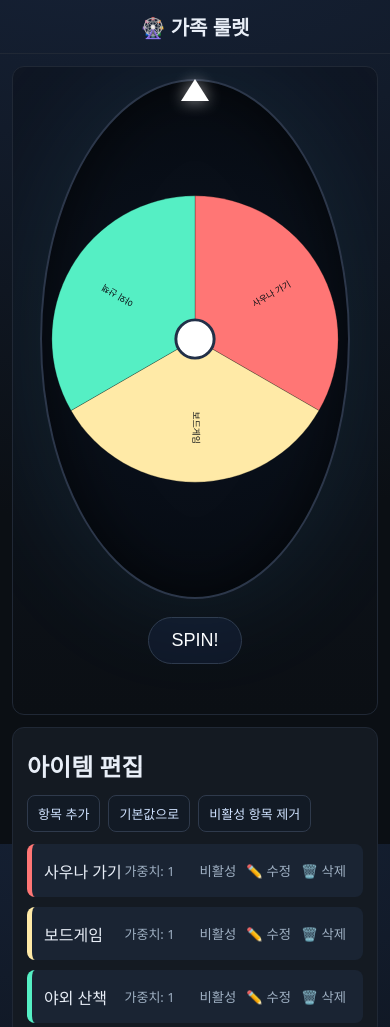
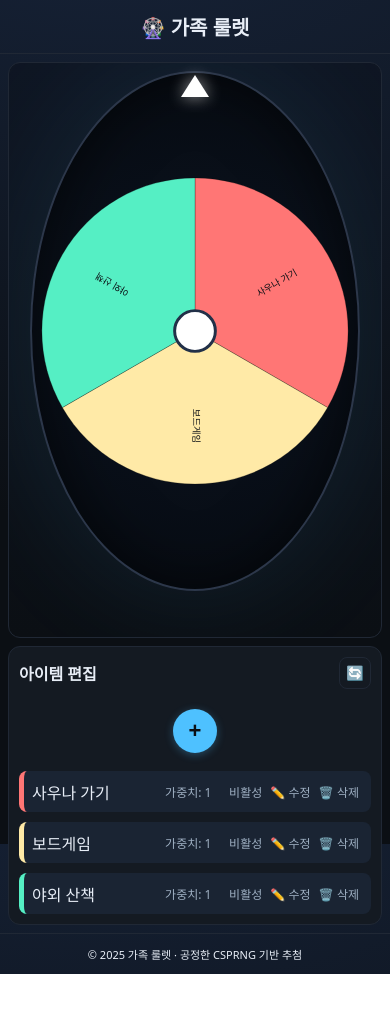
Before and after one commit to ipisyong/family-roulette, a plain HTML site: page index.html in a window 390 px wide. Shown: the top 1027 px of the page. After the commit the page ends 974 px from the top, so only its background shows below. Drawn offline with nearby package versions, Linux system fonts and the light colour scheme.

Commit message:
feat: 커서 규칙 문서 추가 및 UI 개선
- 새로운 .cursorrules 파일을 추가하여 프로젝트의 커서 규칙 및 개발 가이드라인을 문서화했습니다.
- index.html에서 아이템 편집 UI를 개선하고, 버튼 및 패널 레이아웃을 조정했습니다.
- README.md를 업데이트하여 프로젝트 소개 및 기술 스택을 명확히 했습니다.
- CSS 스타일을 수정하여 UI 요소의 반응형 디자인을 강화했습니다.

```diff
--- a/css/styles.css
+++ b/css/styles.css
@@ -40,19 +40,48 @@ h1{font-size:22px; margin:0}
   width:100%; max-width:520px; aspect-ratio:1/1; border-radius:50%; background: radial-gradient(circle at center, #0c1421, #060a10);
   border:2px solid #2c374a; box-shadow: inset 0 0 60px rgba(0,0,0,.6), 0 0 120px rgba(78,193,255,.1);
   transform: rotate(0deg);
+  cursor: pointer;
+  transition: transform 0.1s ease;
 }
-#spin-btn{
-  margin-top:18px; padding:12px 22px; font-size:18px; border-radius:999px; border:1px solid #2f3a4c; background:#101828; color:#fff; cursor:pointer;
-  box-shadow: 0 0 0 0 rgba(78,193,255,.0);
-  transition: box-shadow .3s ease, transform .06s ease;
+#wheel:hover {
+  transform: rotate(0deg) scale(1.02);
+  box-shadow: inset 0 0 60px rgba(0,0,0,.6), 0 0 120px rgba(78,193,255,.2);
 }
-#spin-btn:hover{ box-shadow: 0 0 0 8px rgba(78,193,255,.08) }
-#spin-btn:active{ transform: translateY(1px) }
+#wheel:active {
+  transform: rotate(0deg) scale(0.98);
+}
 .result{ margin-top:10px; min-height:28px; color:var(--accent-2); font-weight:600; letter-spacing:0.2px }
 .panel{
   position:sticky; top:12px; background:var(--panel); border:1px solid var(--line); border-radius:12px; padding:14px;
 }
-.panel h2{margin:6px 0 12px}
+.panel-header {
+  display: flex;
+  align-items: center;
+  justify-content: space-between;
+  margin-bottom: 16px;
+}
+.panel h2{margin:0; font-size: 18px;}
+.refresh-btn {
+  background: none;
+  border: 1px solid var(--line);
+  color: var(--muted);
+  padding: 8px;
+  border-radius: 8px;
+  cursor: pointer;
+  font-size: 16px;
+  transition: all 0.2s ease;
+  width: 36px;
+  height: 36px;
+  display: flex;
+  align-items: center;
+  justify-content: center;
+}
+.refresh-btn:hover {
+  background: var(--accent);
+  color: var(--bg);
+  border-color: var(--accent);
+  transform: rotate(180deg);
+}
 .controls{display:flex; gap:8px; margin-bottom:12px; flex-wrap:wrap;}
 .controls button{
   border:1px solid #2f3a4c; background:#121a25; color:#cfe2ff; padding:8px 10px; border-radius:8px; cursor:pointer; font-size:13px;
@@ -64,6 +93,39 @@ h1{font-size:22px; margin:0}
   display: flex;
   flex-direction: column;
   gap: 10px;
+}
+
+.add-item-card {
+  display: flex;
+  justify-content: center;
+  padding: 8px;
+}
+
+.add-item-btn {
+  background: var(--accent);
+  color: var(--bg);
+  border: none;
+  border-radius: 50%;
+  width: 48px;
+  height: 48px;
+  font-size: 24px;
+  font-weight: bold;
+  cursor: pointer;
+  transition: all 0.2s ease;
+  display: flex;
+  align-items: center;
+  justify-content: center;
+  box-shadow: 0 2px 8px rgba(78, 193, 255, 0.3);
+}
+
+.add-item-btn:hover {
+  background: var(--accent-2);
+  transform: scale(1.1);
+  box-shadow: 0 4px 16px rgba(156, 255, 109, 0.4);
+}
+
+.add-item-btn:active {
+  transform: scale(0.95);
 }
 
 .item-card {
@@ -181,4 +243,83 @@ h1{font-size:22px; margin:0}
   .pointer { top: 12px; }
   #wheel { max-width: calc(100vw - 80px); }
   .app-footer small { font-size: 11px; }
+
+  .panel {
+    padding: 12px;
+  }
+
+  .panel-header {
+    margin-bottom: 12px;
+  }
+
+  .panel h2 {
+    font-size: 16px;
+  }
+
+  .refresh-btn {
+    width: 32px;
+    height: 32px;
+    font-size: 14px;
+  }
+
+  .add-item-btn {
+    width: 44px;
+    height: 44px;
+    font-size: 22px;
+  }
+
+  .item-card {
+    padding: 10px;
+    gap: 8px;
+  }
+
+  .item-card .item-weight {
+    min-width: 60px;
+    font-size: 12px;
+  }
+
+  .item-card .edit-controls {
+    gap: 6px;
+  }
+
+  .item-card .edit-controls input[type="text"] {
+    font-size: 13px;
+    padding: 6px;
+  }
+
+  .item-card .edit-controls .weight-control button {
+    width: 24px;
+    height: 24px;
+    font-size: 14px;
+  }
+
+  .item-card .edit-controls input[type="color"] {
+    width: 32px;
+    height: 32px;
+  }
+
+  .item-card .edit-controls .save-btn {
+    padding: 6px 10px;
+    font-size: 13px;
+  }
 }
+
+@media (max-width: 480px) {
+  .layout { padding: 8px; gap: 8px; }
+  .stage { padding: 8px 0; }
+  #wheel { max-width: calc(100vw - 60px); }
+
+  .panel {
+    padding: 10px;
+  }
+
+  .item-card {
+    padding: 8px;
+    gap: 6px;
+  }
+
+  .item-card .item-actions button {
+    padding: 3px;
+    font-size: 12px;
+  }
+}
--- a/index.html
+++ b/index.html
@@ -21,19 +21,20 @@
       <div id="three-overlay"></div>
       <div class="pointer" aria-hidden="true"></div>
       <svg id="wheel" width="520" height="520" viewBox="0 0 520 520" role="img" aria-label="룰렛 휠"></svg>
-      <button id="spin-btn" class="primary">SPIN!</button>
+
       <div id="result" class="result" aria-live="polite"></div>
     </section>
 
     <aside class="panel">
-      <h2>아이템 편집</h2>
-      <div class="controls">
-        <button id="add-item">항목 추가</button>
-        <button id="reset-defaults">기본값으로</button>
-        <button id="clear-inactive">비활성 항목 제거</button>
+      <div class="panel-header">
+        <h2>아이템 편집</h2>
+        <button id="reset-defaults" class="refresh-btn" title="기본값으로 되돌리기">🔄</button>
       </div>
-      <ul id="items-list" class="items-list"></ul>
-
+      <ul id="items-list" class="items-list">
+        <li class="add-item-card">
+          <button id="add-item" class="add-item-btn" title="새 항목 추가">+</button>
+        </li>
+      </ul>
     </aside>
   </main>
 
--- a/js/app.js
+++ b/js/app.js
@@ -3,13 +3,10 @@
 import { ThreeFX } from './threefx.js';
 
 const wheelEl = document.getElementById('wheel');
-const spinBtn = document.getElementById('spin-btn');
 const resultEl = document.getElementById('result');
-const itemsTbody = document.getElementById('items-tbody');
+const itemsList = document.getElementById('items-list');
 const addItemBtn = document.getElementById('add-item');
 const resetBtn = document.getElementById('reset-defaults');
-const clearInactiveBtn = document.getElementById('clear-inactive');
-
 
 const STORAGE_KEY = 'family_roulette_items_v1';
 let rotating = false;
@@ -245,10 +242,11 @@ function spin(){
 }
 
 // 편집 UI (개선된 버전)
-const itemsList = document.getElementById('items-list');
+function renderList() {
+  // 기존 아이템들만 렌더링 (추가 버튼은 HTML에 고정)
+  const existingItems = itemsList.querySelectorAll('.item-card:not(.add-item-card)');
+  existingItems.forEach(item => item.remove());
 
-function renderList() {
-  itemsList.innerHTML = '';
   items.forEach((it, idx) => {
     const li = document.createElement('li');
     li.className = 'item-card';
@@ -359,13 +357,17 @@ function renderList() {
   });
 }
 
+// 룰렛 클릭 이벤트
+wheelEl.addEventListener('click', spin);
+
+// 새 항목 추가
 addItemBtn.addEventListener('click', () => {
   items.push({ name: '새 항목', weight: 1, color: `#${Math.floor(Math.random()*16777215).toString(16).padStart(6, '0')}`, active: true });
   saveItems();
   renderList();
   renderWheel();
   // 새 항목의 편집 모드를 바로 연다.
-  const lastItem = itemsList.lastElementChild;
+  const lastItem = itemsList.querySelector('.item-card:last-child');
   if (lastItem) {
     lastItem.classList.add('edit-mode');
     lastItem.querySelector('.edit-controls').style.display = 'flex';
@@ -374,6 +376,7 @@ addItemBtn.addEventListener('click', () => {
   }
 });
 
+// 기본값으로 되돌리기
 resetBtn.addEventListener('click', () => {
   if (confirm('모든 항목을 기본값으로 되돌리시겠습니까?')) {
     items = DEFAULT_ITEMS.slice();
@@ -383,29 +386,13 @@ resetBtn.addEventListener('click', () => {
   }
 });
 
-clearInactiveBtn.addEventListener('click', () => {
-  const inactiveCount = items.filter(i => !i.active).length;
-  if (inactiveCount === 0) {
-    alert('비활성화된 항목이 없습니다.');
-    return;
-  }
-  if (confirm(`비활성화된 ${inactiveCount}개 항목을 삭제하시겠습니까?`)) {
-    items = items.filter(i => i.active);
-    saveItems();
-    renderList();
-    renderWheel();
-  }
-});
-
-spinBtn.addEventListener('click', () => spin());
-
 // 초기 렌더
 renderList();
 renderWheel();
 currentRotation = 0;
 
 // 페이지 포커스 시 오디오 컨텍스트 잠금 해제
-window.addEventListener('pointerdown', ()=>{ if(!audioCtx && tickToggle.checked) audioCtx = new AudioContext(); }, { once:true });
+window.addEventListener('pointerdown', ()=>{ if(!audioCtx) audioCtx = new AudioContext(); }, { once:true });
 
 // 창 크기 변경 시 휠 다시 렌더링
 window.addEventListener('resize', renderWheel);
```
Also changed, not shown: 2 other files.
